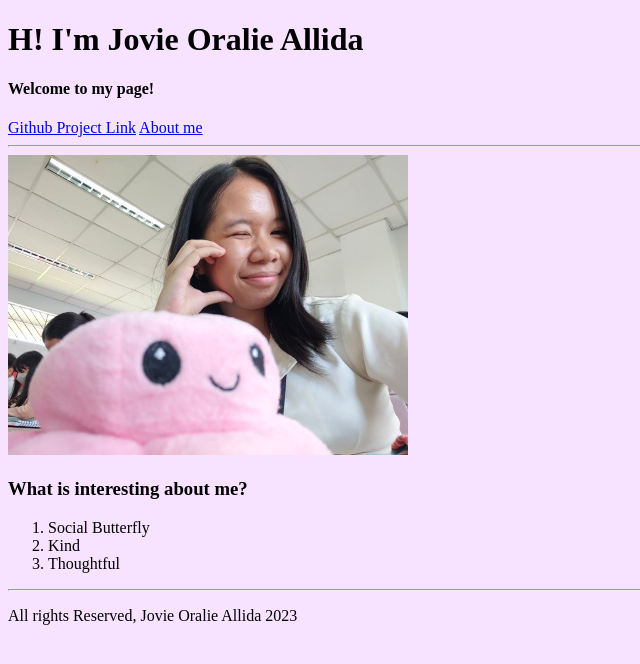
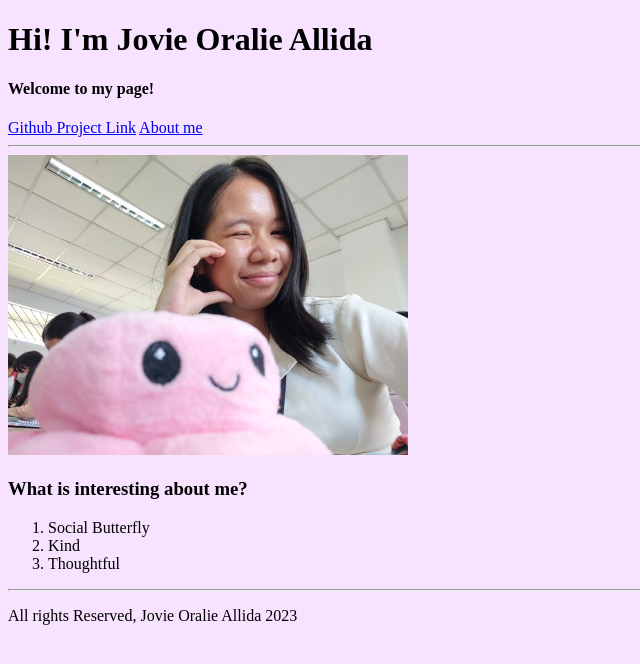
Before and after one commit to ubezzz/jovieallida_q1gfa1, a plain HTML site: page index.html in a window 1280 px wide. Shown: the whole page, without its empty margins (0-640 px from the left). Drawn offline with Linux system fonts and the light colour scheme.

Commit message:
Add files via upload

```diff
--- a/index.html
+++ b/index.html
@@ -5,7 +5,7 @@
     </head>
     <body style="background-color: rgb(247, 226, 255);">
 
-        <h1>H! I'm Jovie Oralie Allida</h1>
+        <h1>Hi! I'm Jovie Oralie Allida</h1>
         <h4> Welcome to my page!</h4>
         <a href="https://github.com/ubezzz/jovieallida_q1gfa1">Github Project Link</a>
         <a href="page.html">About me</a>
```
